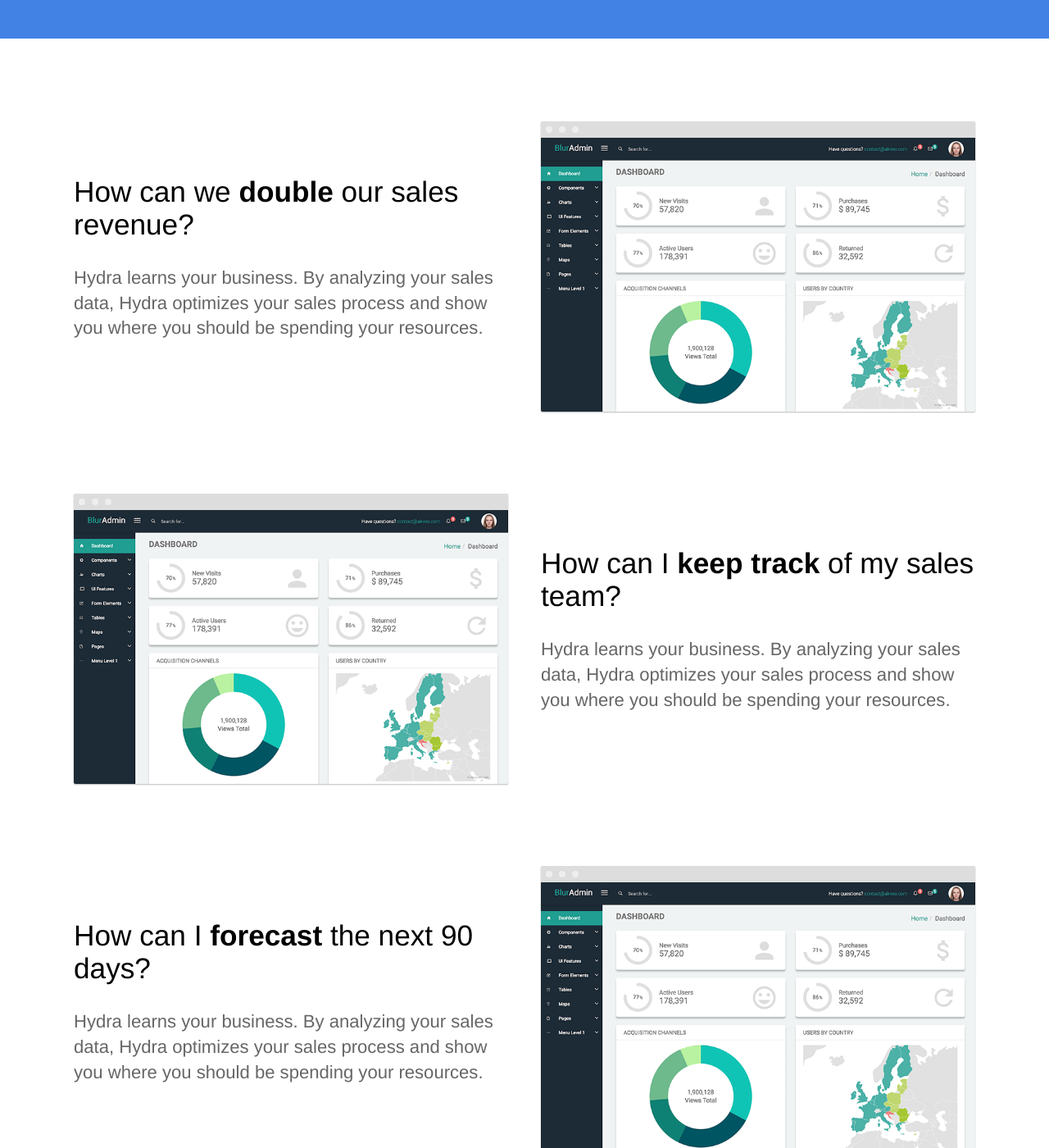
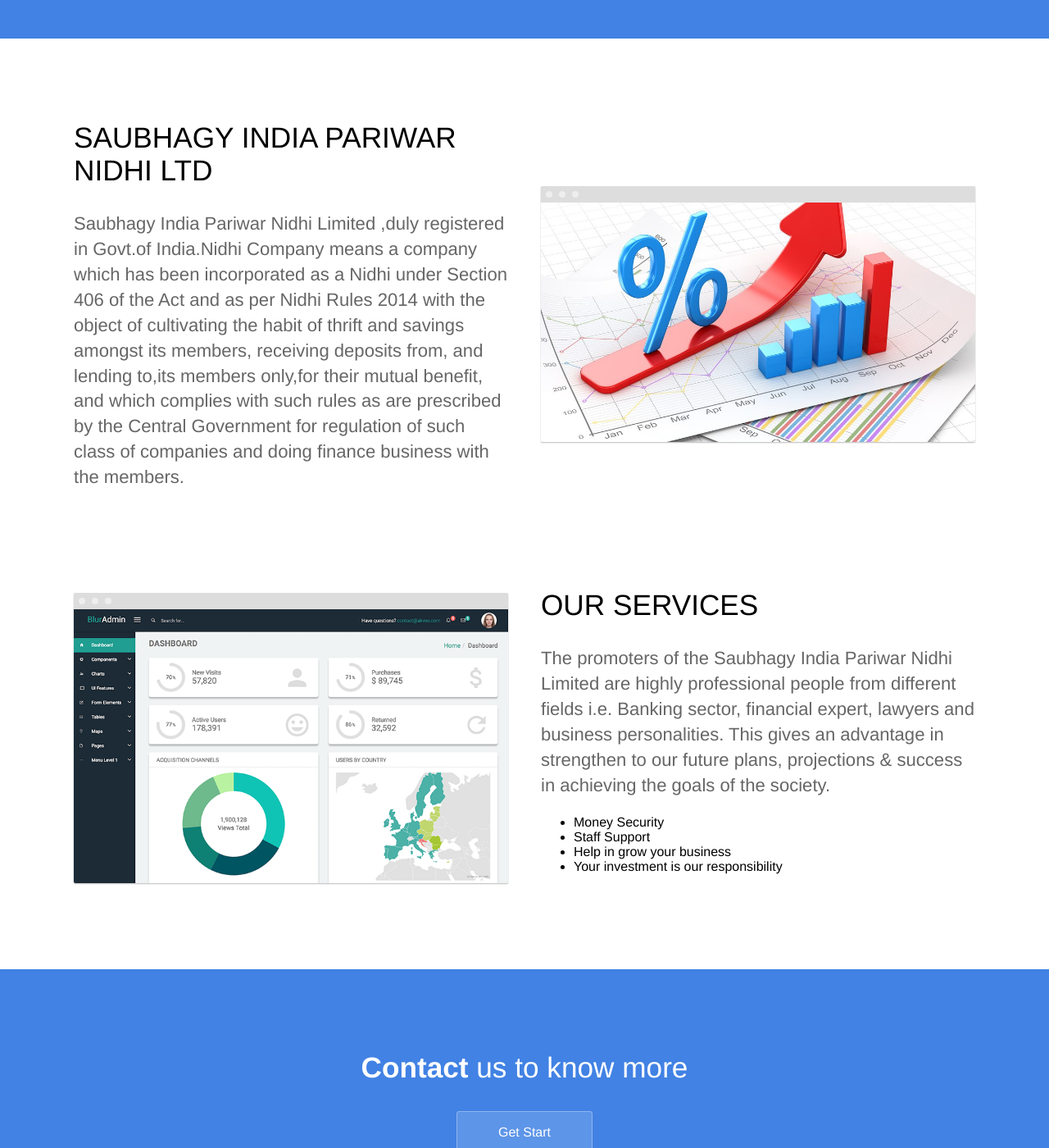
Before and after one commit to saubhagyaindia/saubhagyaindia-website, a Jekyll site: the page built from index.html, in a window 1280 px wide and 1400 px high, scrolled down 972 px. Shown: the whole window at 82% size. Built offline with Jekyll 4.4.1, drawn with Linux system fonts in a browser that asks for light colours.

Commit message:
pages updated

```diff
--- a/index.html
+++ b/index.html
@@ -17,11 +17,12 @@ description: Track and optimize your sales team in real time
 	<section>
 		<div class="container flex">
 			<div class="text editable">
-				<h2>How can we <strong>double</strong> our sales revenue?</h2>
-				<p>Hydra learns your business. By analyzing your sales data, Hydra optimizes your sales process and show you where you should be spending your resources. </p>
+				<h2>SAUBHAGY INDIA PARIWAR NIDHI LTD</h2>
+				<p>Saubhagy India Pariwar Nidhi Limited ,duly registered in Govt.of India.Nidhi Company means a company which has been incorporated as a Nidhi under Section 406 of the Act and as per Nidhi Rules 2014 with the object of cultivating the habit of thrift and savings amongst its members, receiving deposits from, and lending to,its members only,for their mutual benefit, and which complies with such rules as are prescribed by the Central Government for regulation of such class of companies and doing finance business with the members.</p>
+				</ul>
 			</div>
 			<div class="image">
-				<img src="{{ site.baseurl }}/images/dashboard.png" alt="Screenshot" class="screenshot editable" />
+				<img src="{{ site.baseurl }}/images/sip.jpg" alt="Screenshot" class="screenshot editable" />
 			</div>
 		</div>
 	</section>
@@ -29,20 +30,15 @@ description: Track and optimize your sales team in real time
 	<section>
 		<div class="container flex">
 			<div class="text editable">
-				<h2>How can I <strong>keep track</strong> of my sales team?</h2>
-				<p>Hydra learns your business. By analyzing your sales data, Hydra optimizes your sales process and show you where you should be spending your resources.</p>
-			</div>
-			<div class="image">
-				<img src="{{ site.baseurl }}/images/dashboard.png" alt="Screenshot" class="screenshot editable" />
-			</div>
-		</div>
-	</section>
-
-	<section>
-		<div class="container flex">
-			<div class="text editable">
-				<h2>How can I <strong>forecast</strong> the next 90 days?</h2>
-				<p>Hydra learns your business. By analyzing your sales data, Hydra optimizes your sales process and show you where you should be spending your resources.</p>
+				<h2>OUR SERVICES</h2>
+				<p>The promoters of the Saubhagy India Pariwar Nidhi Limited are highly professional people from different fields i.e. Banking sector, financial expert, lawyers and business personalities. This gives an advantage in strengthen to our future plans, projections & success in achieving the goals of the society.
+				</p>
+				<ul>
+				<li> Money Security</li>
+				<li> Staff Support</li>
+				<li> Help in grow your business</li>
+				<li> Your investment is our responsibility</li>
+				</ul>
 			</div>
 			<div class="image">
 				<img src="{{ site.baseurl }}/images/dashboard.png" alt="Screenshot" class="screenshot editable" />
--- a/pages/contact-success.html
+++ /dev/null
@@ -1,6 +0,0 @@
----
-title: Contact Success
----
-
-<h2>Success</h2>
-<p class="subtext">Your message is sent. We'll be in touch soon.</p>
```
Also changed, not shown: pages/about.html (+41 -11 lines).
